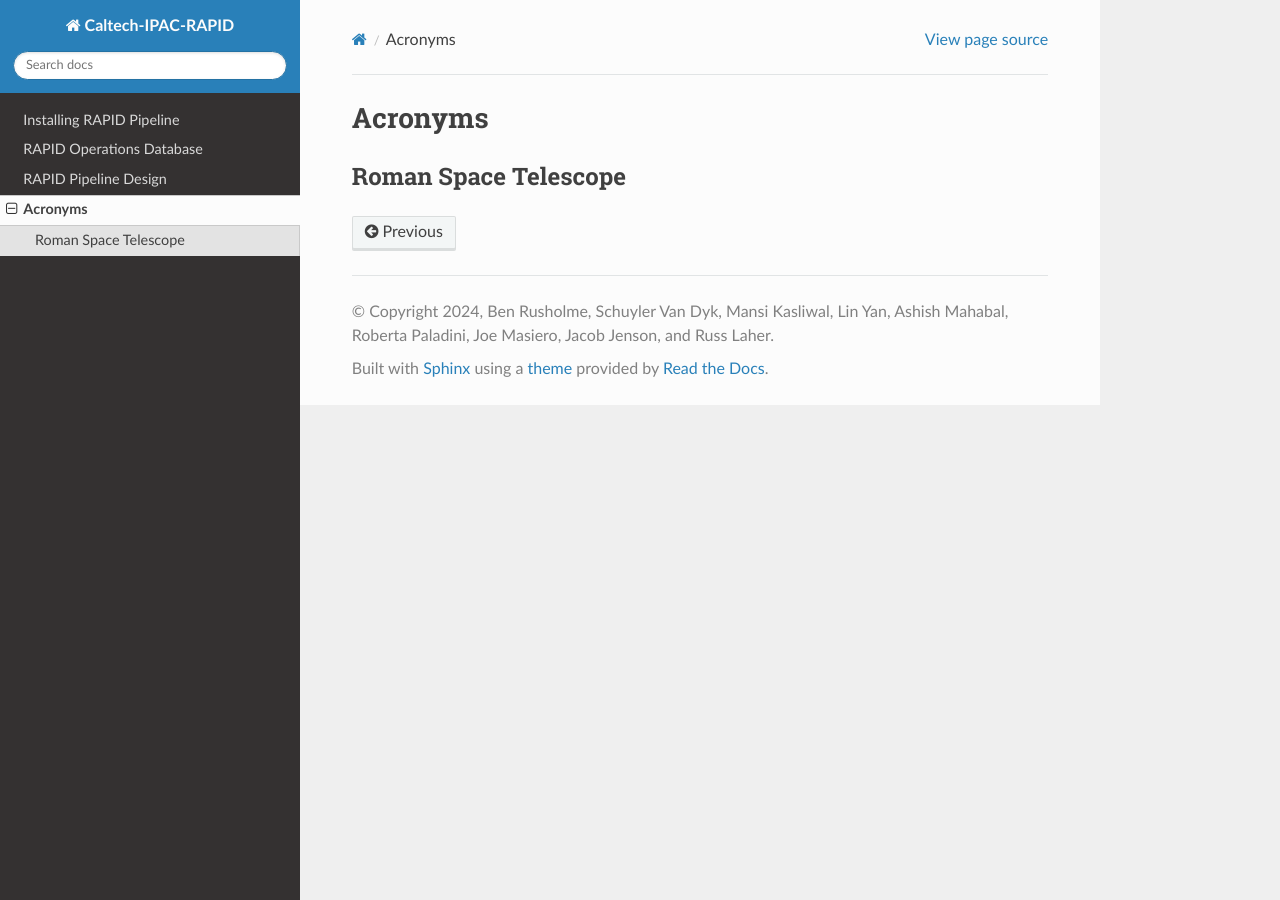
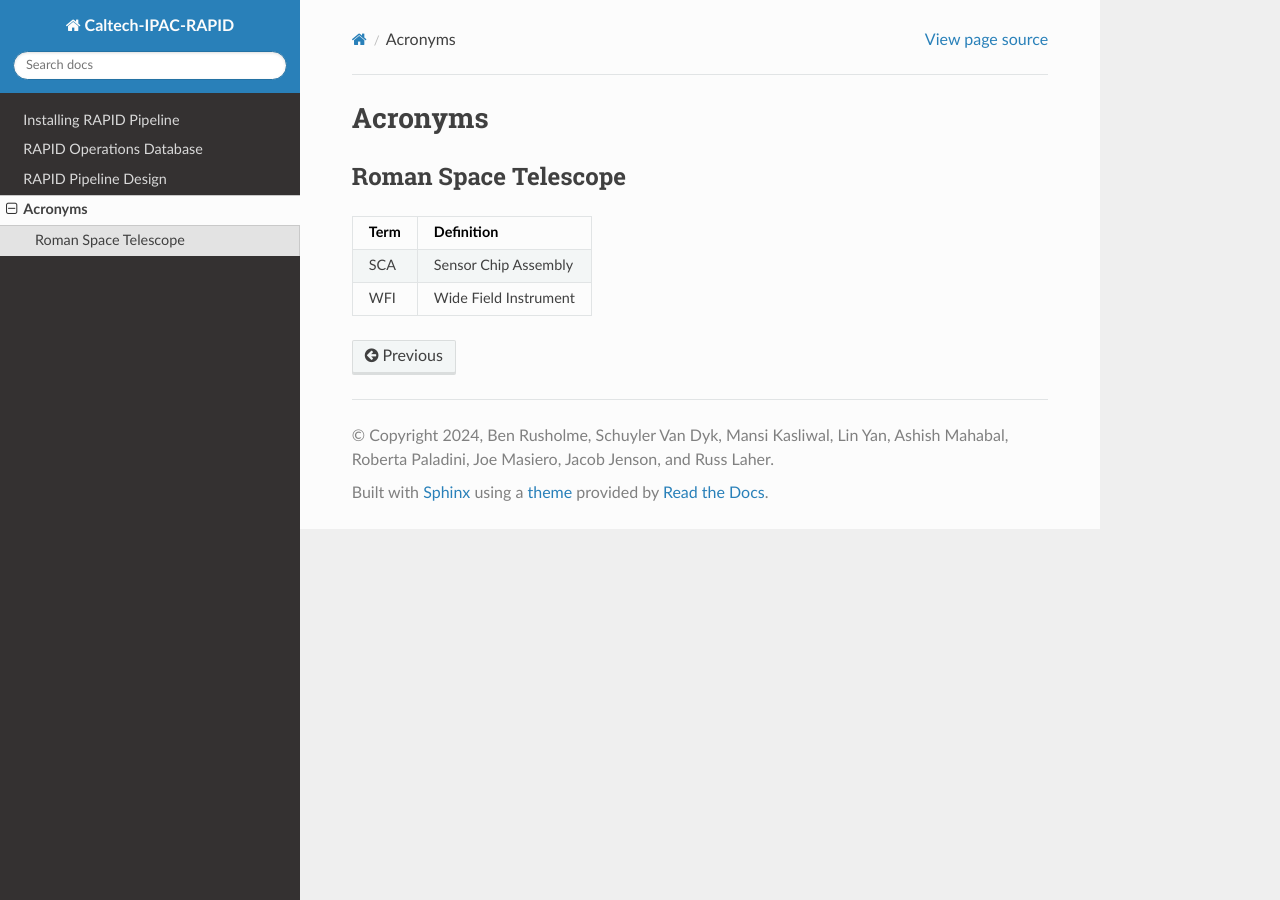
Before and after one commit to Caltech-IPAC/rapid, a Sphinx documentation site: the page built from docs/source/acronyms.rst, in a window 1280 px wide. Built offline with Sphinx 7.4.7 and the Read the Docs theme 2.0.0, drawn with Linux system fonts in a browser that asks for light colours.

Commit message:
Corrected table formatting.

```diff
--- a/docs/source/acronyms.rst
+++ b/docs/source/acronyms.rst
@@ -5,9 +5,10 @@ Roman Space Telescope
 *************************************
 
 
-+-----------------+----------------------------+
++-----------------+-----------------------------+
 | Term            | Definition                  |
++=================+=============================+
+| SCA             | Sensor Chip Assembly        |
 +-----------------+-----------------------------+
-| SCA             | Sensor Chip Assembly        |
 | WFI             | Wide Field Instrument       |
 +-----------------+-----------------------------+
```
